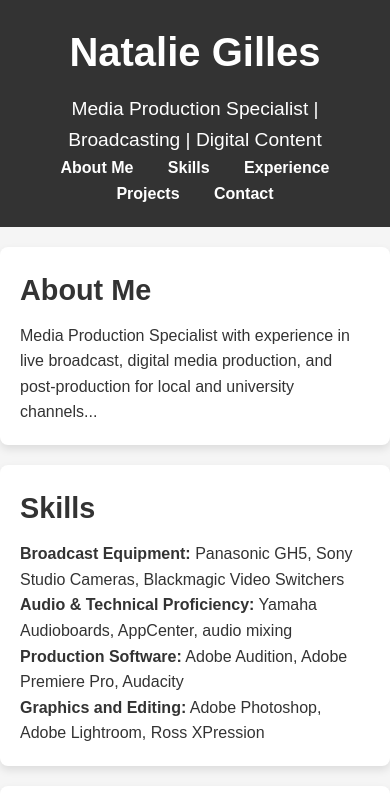
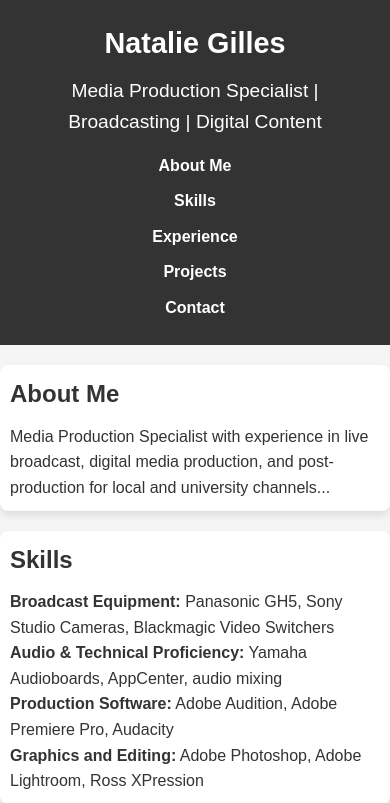
Before and after one commit to nrgilles36/nrgilles36.github.io, a plain HTML site: page index.html in a window 390 px wide. Shown: the top 803 px of the page. Drawn offline with Linux system fonts and the light colour scheme.

Commit message:
Update styles.css

```diff
--- a/styles.css
+++ b/styles.css
@@ -82,3 +82,30 @@ a:hover {
   color: #007bff;
   text-decoration: none;
 }
+
+
+/* Responsive styling for smaller screens */
+
+@media (max-width: 600px) {
+  header h1 {
+    font-size: 1.8em;
+  }
+
+  nav {
+    display: flex;
+    flex-direction: column;
+    margin-top: 10px;
+  }
+
+  nav a {
+    margin: 5px 0;
+  }
+
+  section {
+    padding: 10px;
+  }
+
+  section h2 {
+    font-size: 1.5em;
+  }
+}
```
